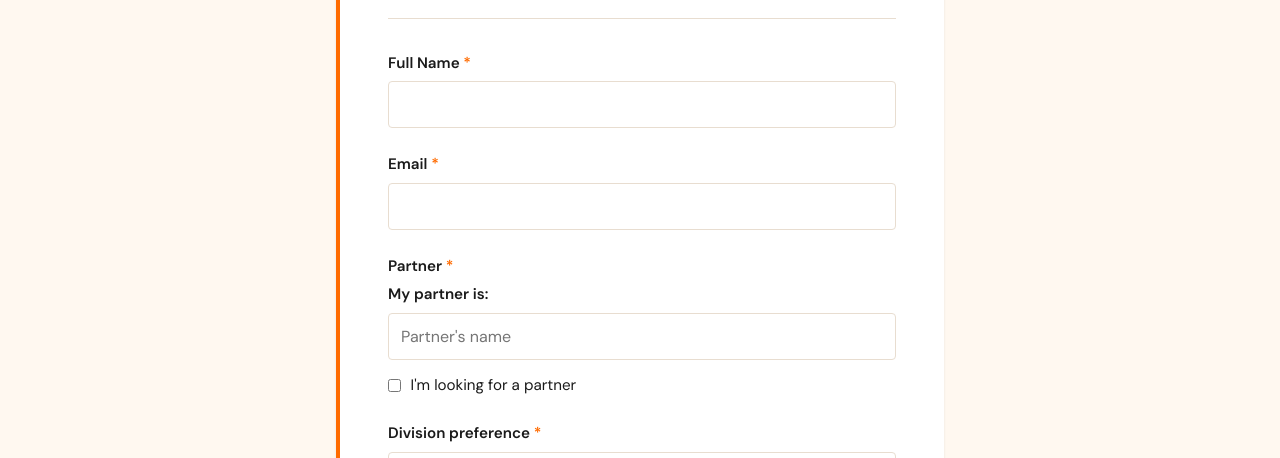
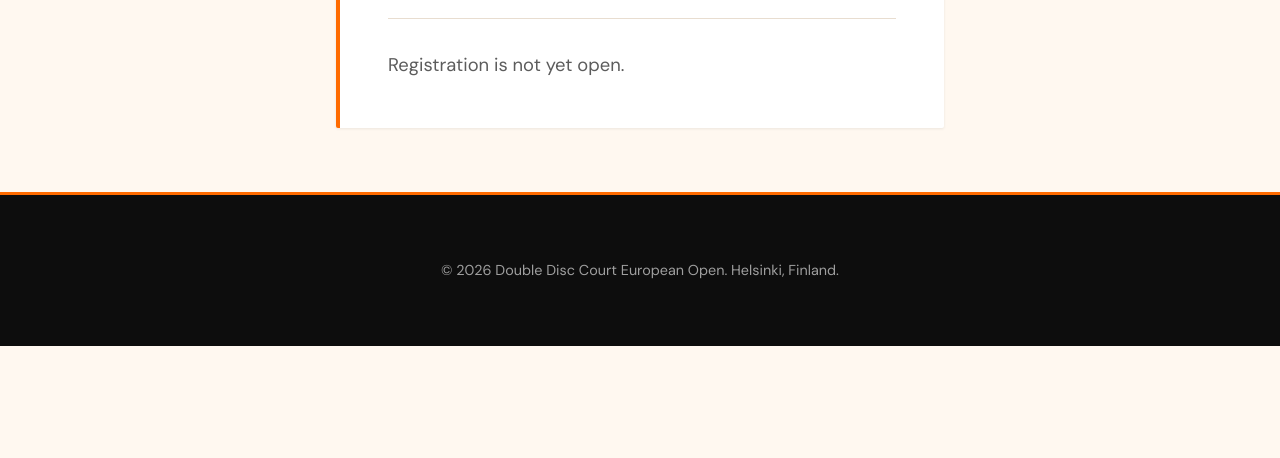
Before and after one commit to wilenius/ddc2026.eu, an Astro site: page /registration in a window 1280 px wide. Shown: the part 342-800 px from the top of the page. Built offline with nearby package versions, Linux system fonts and the light colour scheme; Astro itself is replaced by a stand-in of ours.

Commit message:
registrations hidden

```diff
--- a/src/pages/registration.astro
+++ b/src/pages/registration.astro
@@ -13,12 +13,14 @@ import RegistrationForm from '../components/RegistrationForm.astro';
 
             <hr />
 
-            <RegistrationForm />
+            <p class="not-open">Registration is not yet open.</p>
+
+            <!-- <RegistrationForm /> -->
         </div>
     </div>
 </Layout>
 
-<script src="https://challenges.cloudflare.com/turnstile/v0/api.js" async defer></script>
+<!-- <script src="https://challenges.cloudflare.com/turnstile/v0/api.js" async defer></script> -->
 
 <style>
     .page-content {
@@ -45,4 +47,9 @@ import RegistrationForm from '../components/RegistrationForm.astro';
         border-top: 1px solid var(--color-border);
         margin: 2rem 0;
     }
+
+    .not-open {
+        font-size: 1.15rem;
+        color: var(--color-text-muted);
+    }
 </style>
```
